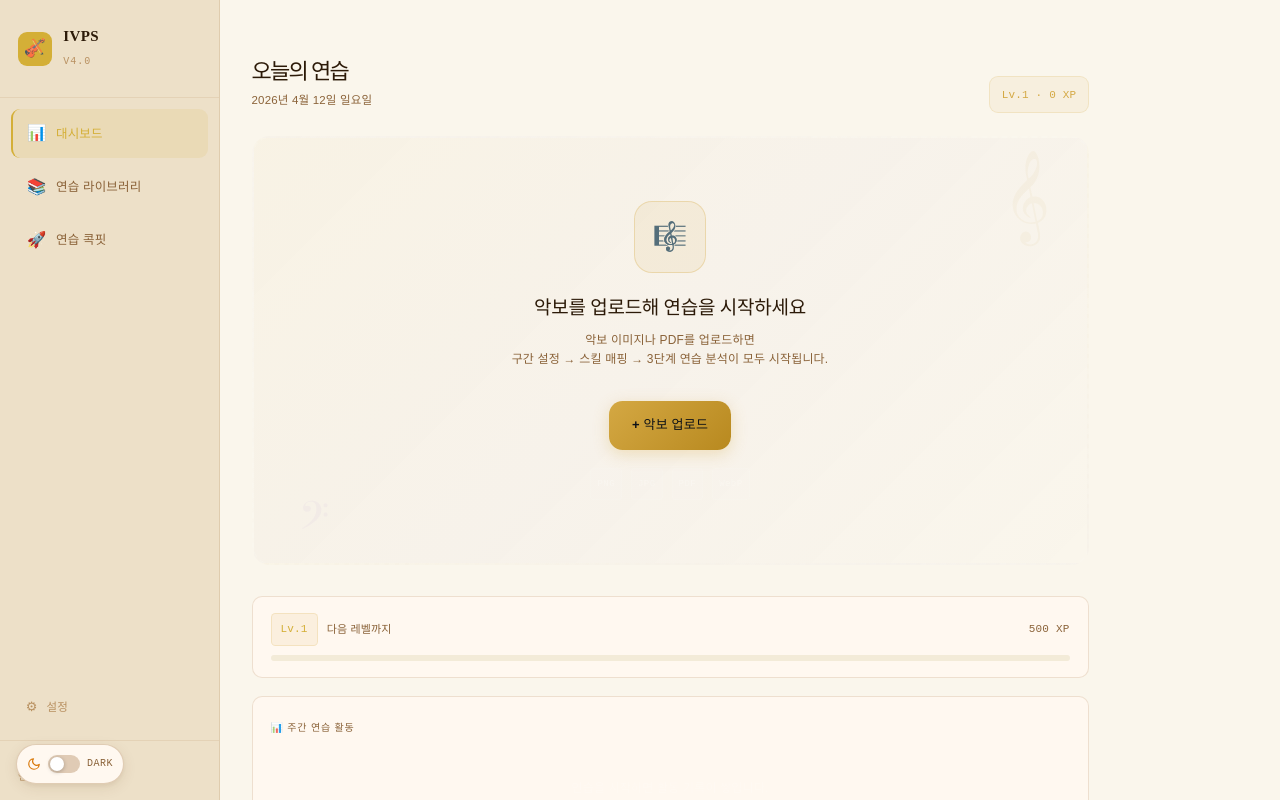
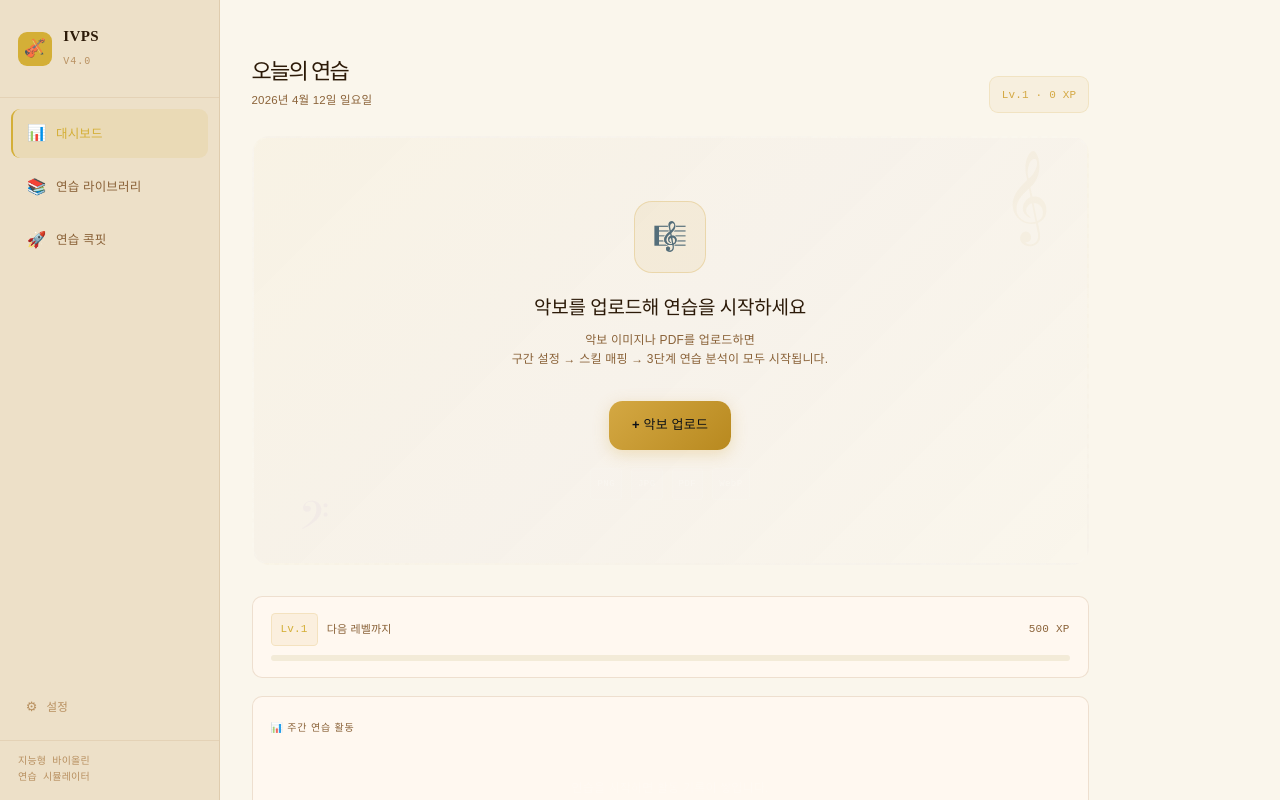
Before and after one commit to psyfive/ivps, a React (Vite) app: page / in a window 1280 px wide. Built offline with nearby package versions, Linux system fonts and the light colour scheme.

Commit message:
settingpanel ver.1 light dark mode switch

```diff
--- a/src/App.jsx
+++ b/src/App.jsx
@@ -1,14 +1,10 @@
 import { PracticeProvider } from './context/PracticeContext';
 import { AppShell } from './components/layout/AppShell';
-import { ThemeToggle } from './components/layout/ThemeToggle'; // 1. 버튼 부품을 가져옵니다.
 
 export default function App() {
   return (
     <PracticeProvider>
       <AppShell />
-      {/* 2. 화면 어디서든 보일 수 있게 여기에 버튼을 놓습니다.
-          이 버튼은 '고정 위치(fixed)'라 코드 순서가 아래여도 화면 좌측 하단에 잘 뜰 거예요. */}
-      <ThemeToggle />
     </PracticeProvider>
   );
 }
--- a/src/components/layout/LeftNav.jsx
+++ b/src/components/layout/LeftNav.jsx
@@ -1,5 +1,6 @@
 import { useState } from 'react';
 import { usePractice } from '../../context/PracticeContext';
+import { ThemeToggle } from './ThemeToggle';
 
 const NAV_ITEMS = [
   { id: 'dashboard', icon: '📊', label: '대시보드' },
@@ -63,6 +64,14 @@ function SettingsPanel({ onClose }) {
             0으로 설정하면 BPM이 변경되지 않습니다.
           </div>
         )}
+      </div>
+
+      {/* 설정 항목: 테마 */}
+      <div className="px-3.5 py-3 border-t border-[var(--ivps-border)]">
+        <div className="text-[10px] text-[var(--ivps-text3)] mb-2 leading-tight">
+          🎨 화면 테마
+        </div>
+        <ThemeToggle />
       </div>
     </div>
   );
--- a/src/styles/themes.css
+++ b/src/styles/themes.css
@@ -433,10 +433,6 @@ input[type="range"] {
 ══════════════════════════════════════════════════════════════════════════════ */
 
 .ivps-theme-toggle {
-  position: fixed;
-  bottom: 16px;
-  left: 16px;
-  z-index: 900;
   display: flex;
   align-items: center;
   gap: 7px;
```
